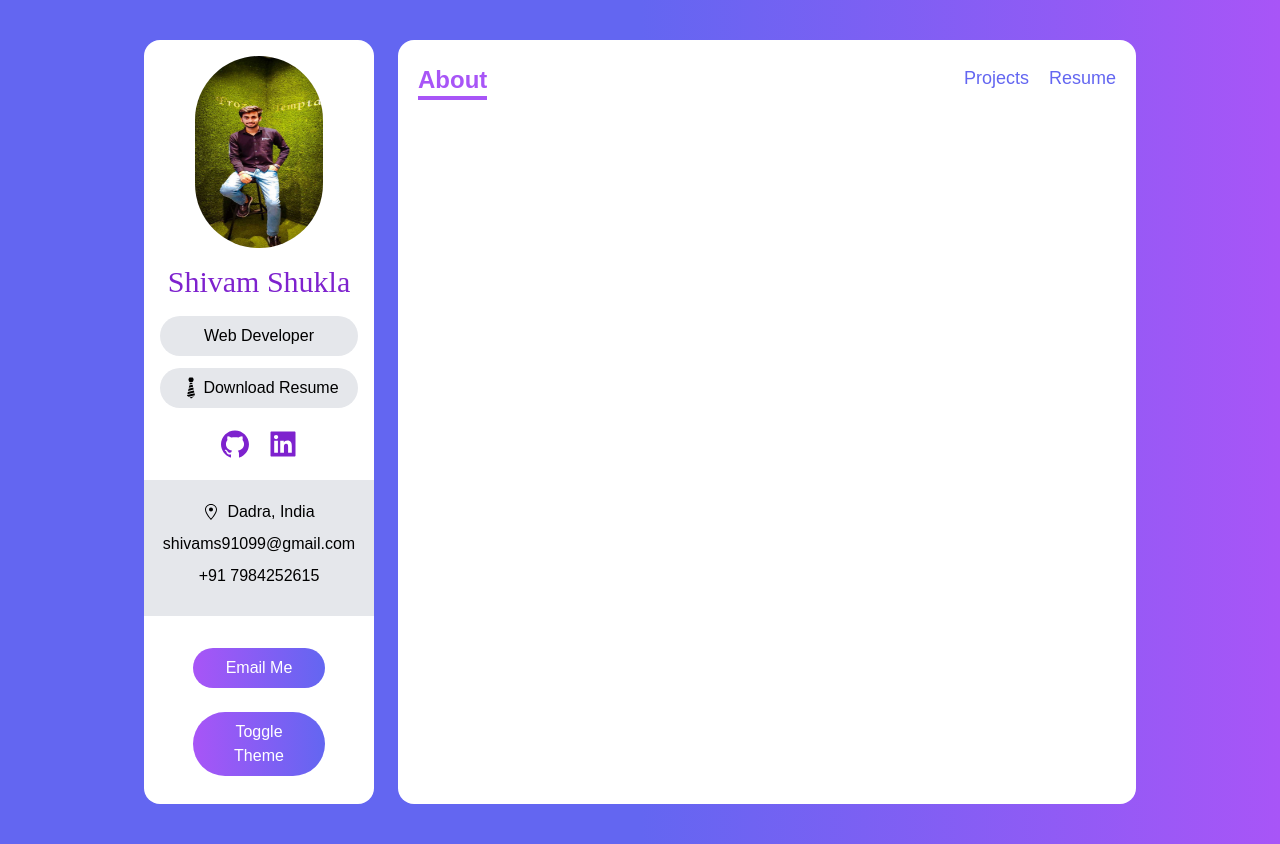
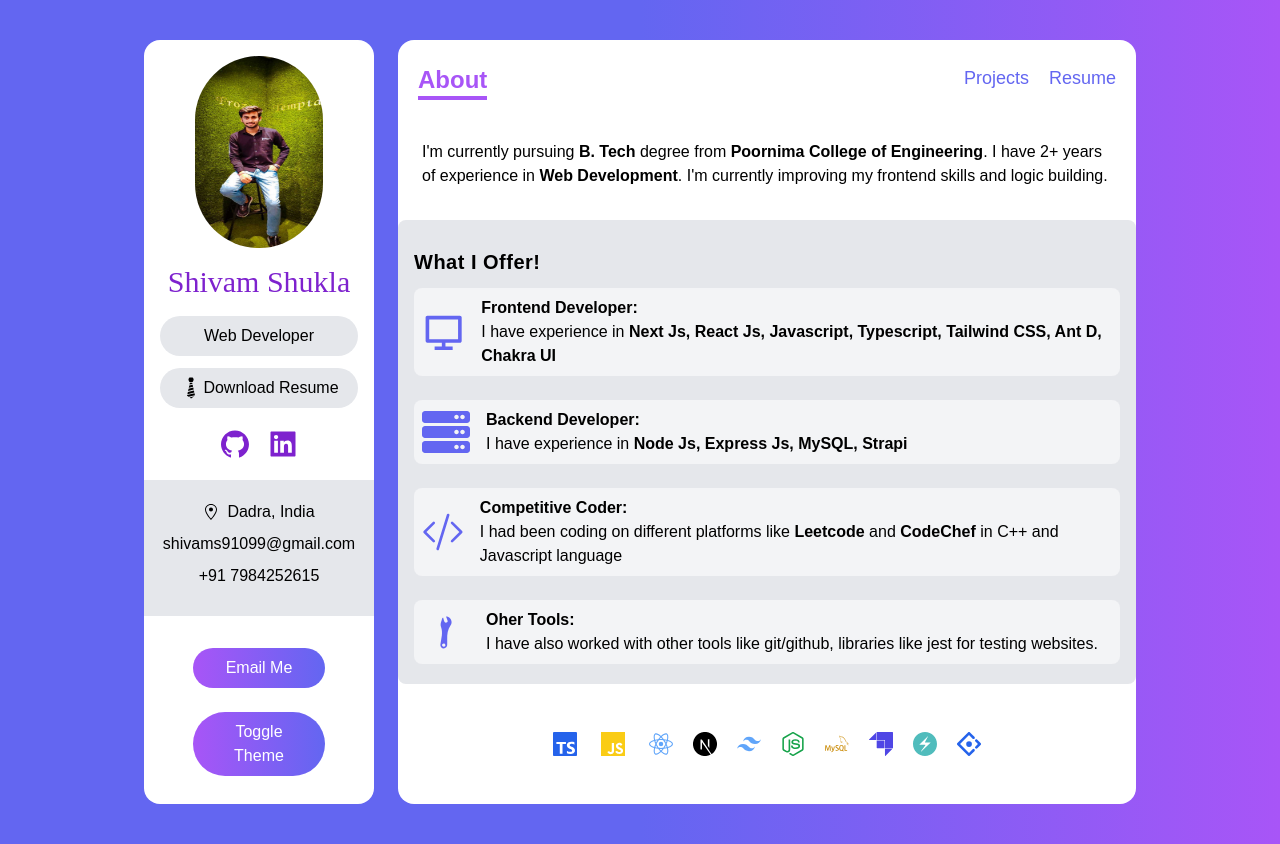
Before and after one commit to shivams10/portfolio, a Next.js app: page / in a window 1280 px wide. Built offline with nearby package versions, Linux system fonts and the light colour scheme.

Commit message:
created about page

```diff
--- /dev/null
+++ b/src/asserts/services/index.tsx
@@ -0,0 +1,32 @@
+import { RiComputerLine } from 'react-icons/ri';
+import { FaServer } from 'react-icons/fa';
+import { BsCodeSlash } from 'react-icons/bs';
+import { DiMootoolsBadge } from 'react-icons/di';
+
+import { ServiceInterface } from 'components/types';
+
+export const services: ServiceInterface[] = [
+  {
+    title: 'Frontend Developer:',
+    about:
+      'I have experience in <b>Next Js, React Js, Javascript, Typescript, Tailwind CSS, Ant D, Chakra UI</b>',
+    icon: RiComputerLine
+  },
+  {
+    title: 'Backend Developer:',
+    about: 'I have experience in <b>Node Js, Express Js, MySQL, Strapi</b>',
+    icon: FaServer
+  },
+  {
+    title: 'Competitive Coder:',
+    about:
+      'I had been coding on different platforms like <b>Leetcode</b> and <b>CodeChef</b> in C++ and Javascript language',
+    icon: BsCodeSlash
+  },
+  {
+    title: 'Oher Tools:',
+    about:
+      'I have also worked with other tools like git/github, libraries like jest for testing websites.',
+    icon: DiMootoolsBadge
+  }
+];
--- a/src/components/navbar/index.tsx
+++ b/src/components/navbar/index.tsx
@@ -11,7 +11,7 @@ export function Navbar() {
     if (pathname === '/') setActiveItem('About');
     if (pathname === '/projects') setActiveItem('Projects');
     if (pathname === '/resume') setActiveItem('Resume');
-  }, []);
+  }, [pathname]);
 
   return (
     <div className="flex justify-between px-5 py-3 my-3">
--- /dev/null
+++ b/src/components/serviceCard/index.tsx
@@ -0,0 +1,20 @@
+import { ServiceInterface } from 'components/types';
+import { FunctionComponent } from 'react';
+
+export const ServiceCard: FunctionComponent<{
+  service: ServiceInterface;
+}> = ({ service: { icon: Icon, about, title } }) => {
+  const createMarkUp = () => {
+    return { __html: about };
+  };
+
+  return (
+    <div className="flex items-center p-2 space-x-4">
+      <Icon className="w-12 h-12 text-indigo" />
+      <div>
+        <h4 className="font-bold">{title}</h4>
+        <p dangerouslySetInnerHTML={createMarkUp()} />
+      </div>
+    </div>
+  );
+};
--- /dev/null
+++ b/src/components/types/index.ts
@@ -0,0 +1,7 @@
+import { IconType } from 'react-icons';
+
+export interface ServiceInterface {
+  title: string;
+  about: string;
+  icon: IconType;
+}
--- a/src/pages/_app.tsx
+++ b/src/pages/_app.tsx
@@ -10,7 +10,7 @@ export default function App({ Component, pageProps }: AppProps) {
       <div className="h-full col-span-12 p-4 text-base text-center bg-white lg:col-span-3 rounded-2xl">
         <Sidebar />
       </div>
-      <div className="flex flex-col col-span-12 bg-white lg:col-span-9 rounded-2xl">
+      <div className="flex flex-col col-span-12 overflow-hidden bg-white lg:col-span-9 rounded-2xl">
         <Navbar />
         <Component {...pageProps} />
       </div>
--- a/src/pages/index.tsx
+++ b/src/pages/index.tsx
@@ -1,4 +1,19 @@
 import Head from 'next/head';
+import {
+  SiTypescript,
+  SiJavascript,
+  SiTailwindcss,
+  SiReact,
+  SiNextdotjs,
+  SiNodedotjs,
+  SiMysql,
+  SiStrapi,
+  SiChakraui,
+  SiAntdesign
+} from 'react-icons/si';
+
+import { services } from 'asserts/services';
+import { ServiceCard } from 'components/serviceCard';
 
 export default function Home() {
   return (
@@ -9,6 +24,39 @@ export default function Home() {
         <meta name="viewport" content="width=device-width, initial-scale=1" />
         <link rel="icon" href="/user.png" />
       </Head>
+      <div className="flex flex-col flex-grow px-6 pt-1">
+        <h5 className="my-3 font-medium">
+          I'm currently pursuing <b>B. Tech</b> degree from
+          <b> Poornima College of Engineering</b>. I have 2+ years of experience
+          in
+          <b> Web Development</b>. I'm currently improving my frontend skills
+          and logic building.
+        </h5>
+        <div className="flex-grow p-4 mt-5 -mx-6 bg-gray-200 rounded-lg">
+          <h6 className="my-3 text-xl font-bold tracking-wide">
+            What I Offer!
+          </h6>
+          <div className="grid gap-6 lg:grid-cols-1">
+            {services.map(service => (
+              <div className="bg-gray-100 rounded-lg lg:col-span-1">
+                <ServiceCard service={service} />
+              </div>
+            ))}
+          </div>
+        </div>
+        <div className="flex items-center justify-center py-12 space-x-1 ">
+          <SiTypescript className="w-10 h-6 text-blue-600 rounded-sm" />
+          <SiJavascript className="w-12 h-6 text-yellow-400 rounded-sm" />
+          <SiReact className="w-10 h-6 text-blue-400 rounded-sm" />
+          <SiNextdotjs className="w-10 h-6 text-black rounded-sm" />
+          <SiTailwindcss className="w-10 h-6 text-blue-400 rounded-sm" />
+          <SiNodedotjs className="w-10 h-6 text-green-600 rounded-sm" />
+          <SiMysql className="w-10 h-6 text-yellow-600 rounded-sm" />
+          <SiStrapi className="w-10 h-6 text-indigo-600 rounded-sm" />
+          <SiChakraui className="w-10 h-6 rounded-sm" color="rgb(80,188,188)" />
+          <SiAntdesign className="w-10 h-6 text-blue-600 rounded-sm" />
+        </div>
+      </div>
     </>
   );
 }
```
